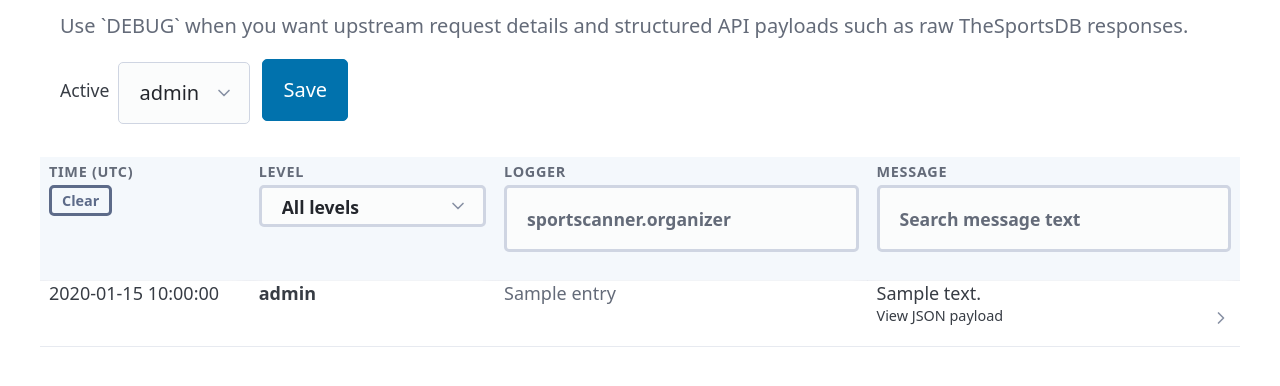
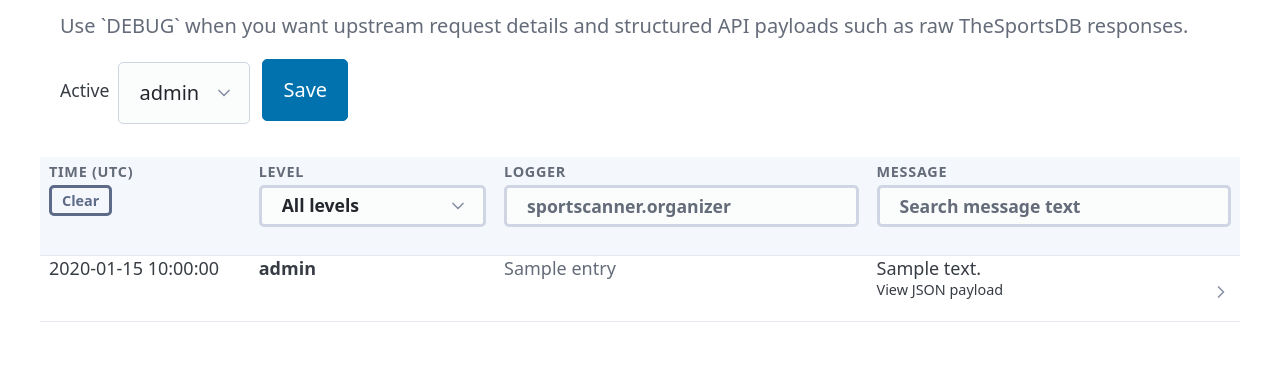
Before and after one commit to mmmmmtasty/SportScanner, a Python web app: template sportscanner2/src/sportscanner/templates/logs.html in a window 1280 px wide. Shown: the part 208-594 px from the top of the page. Run offline with Jinja, Linux system fonts and the light colour scheme; the template is opened without the code that fills it: most values are stand-ins (such as "Sample title", 1, 10 or a date in 2020); some libraries are stand-ins or nearby versions.

Commit message:
Tighten logs filter controls

```diff
--- a/sportscanner2/src/sportscanner/templates/logs.html
+++ b/sportscanner2/src/sportscanner/templates/logs.html
@@ -90,6 +90,14 @@
     font-size: 0.88rem;
     padding: 0.28rem 0.42rem;
     height: 2.1rem;
+    min-height: 2.1rem;
+    box-sizing: border-box;
+  }
+  select.log-filter-control,
+  input.log-filter-control {
+    height: 2.1rem;
+    min-height: 2.1rem;
+    line-height: 1.2;
   }
   .log-filter-reset {
     padding: 0.24rem 0.5rem;
@@ -246,6 +254,12 @@
       }
     });
 
+    document.body.addEventListener("click", (event) => {
+      const summary = event.target instanceof Element ? event.target.closest(".log-payload > summary") : null;
+      if (!summary) return;
+      stopRefreshLoop();
+    });
+
     document.body.addEventListener("htmx:afterSwap", (event) => {
       if (event.target && event.target.id === "log-tbody") {
         restoreExpandedPayloads(event.target);
```
Also changed, not shown: sportscanner2/tests/test_admin.py (+1 -0 lines).
